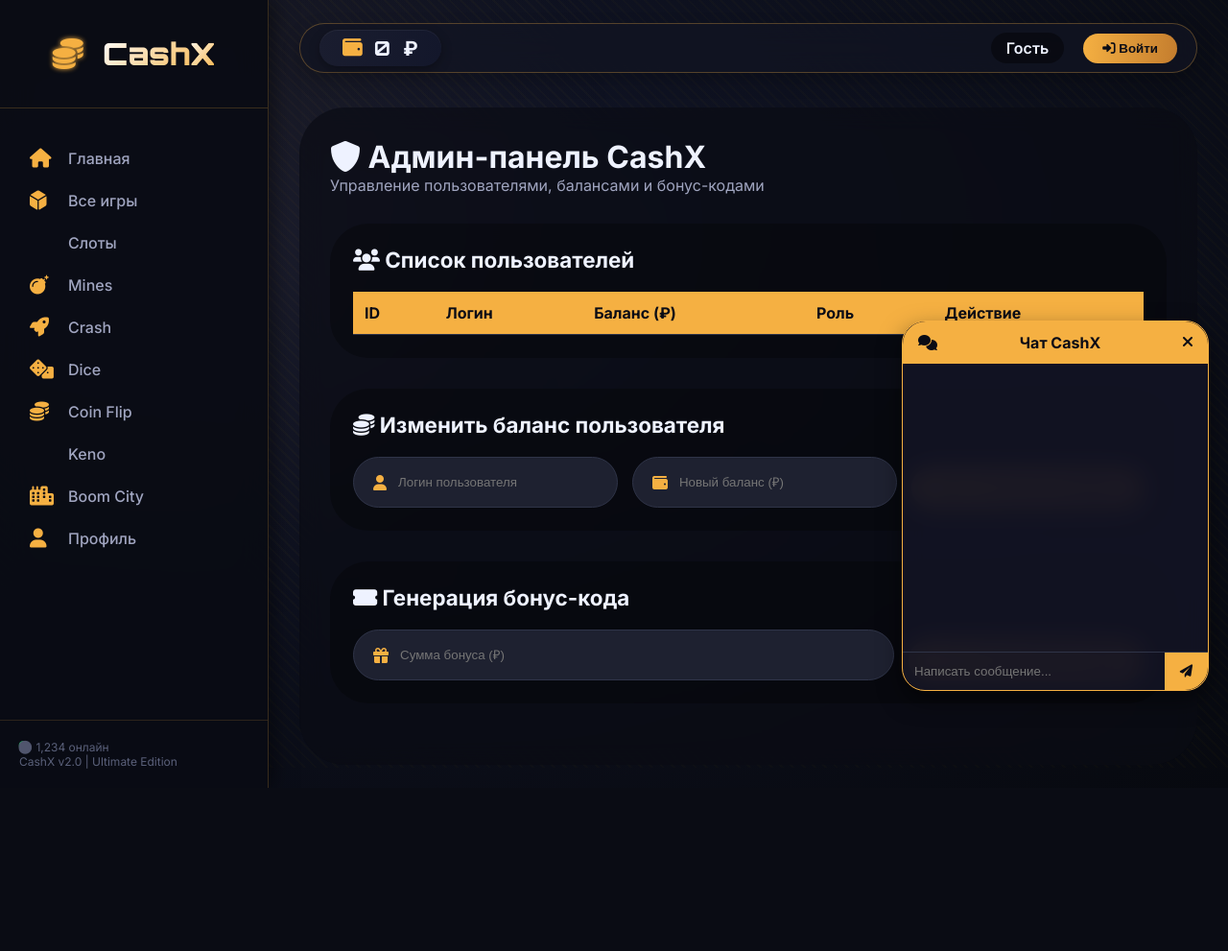
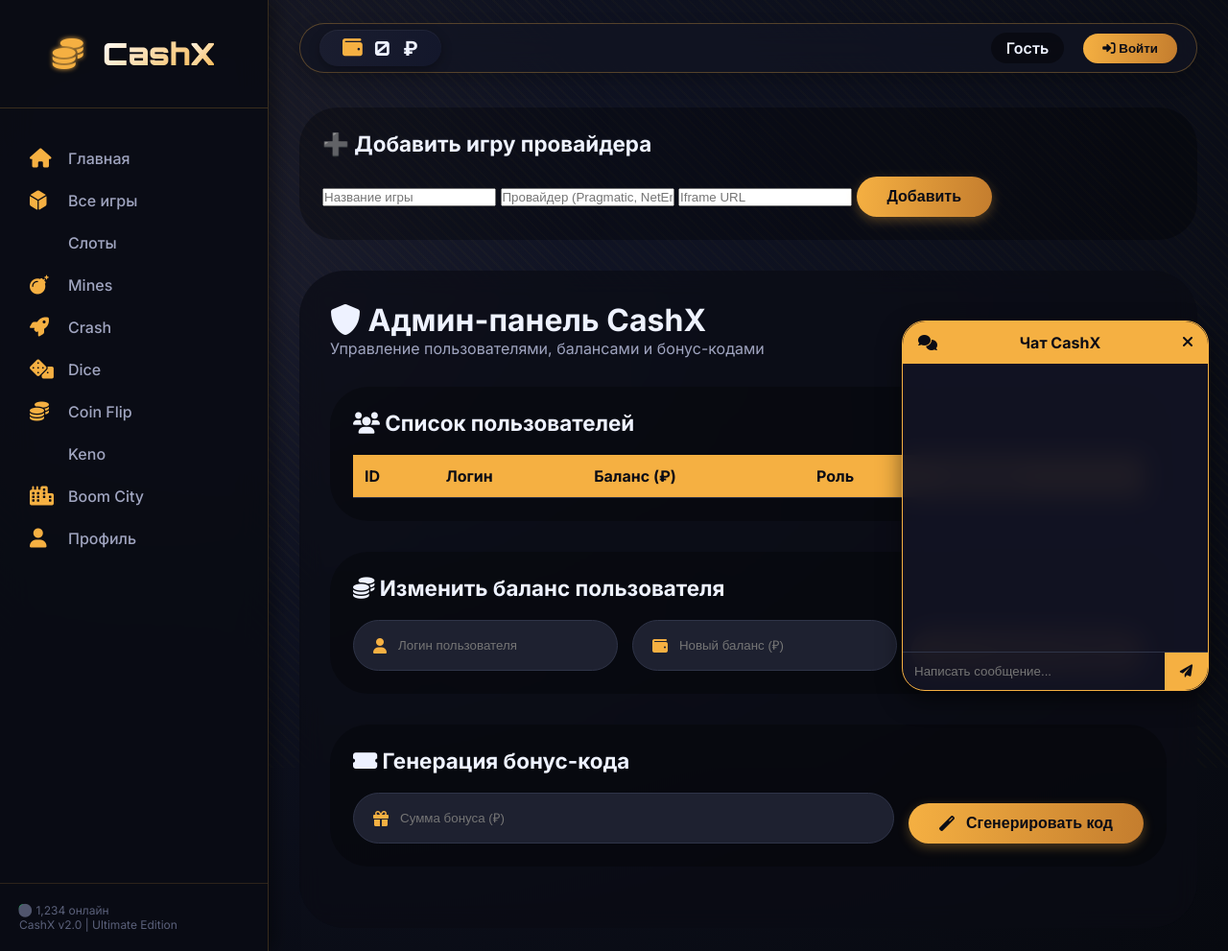
Before and after one commit to hanotsosall/cashx, a Flask app: page /admin in a window 1280 px wide. Shown: the whole page at 96% size. Before the commit the page ends 821 px from the top, so only its background shows below. Run offline with Flask 3, Linux system fonts and the light colour scheme; data that the repository does not hold is empty.

Commit message:
Update admin.html

```diff
--- a/templates/admin.html
+++ b/templates/admin.html
@@ -1,5 +1,14 @@
 {% extends "layout.html" %}
 {% block content %}
+
+<div class="admin-section">
+    <h3>➕ Добавить игру провайдера</h3>
+    <input type="text" id="gameName" placeholder="Название игры">
+    <input type="text" id="gameProvider" placeholder="Провайдер (Pragmatic, NetEnt...)">
+    <input type="text" id="gameIframeUrl" placeholder="Iframe URL">
+    <button id="addGameBtn" class="btn-primary">Добавить</button>
+</div>
+
 <div class="admin-container">
     <h1><i class="fas fa-shield-alt"></i> Админ-панель CashX</h1>
     <p class="admin-desc">Управление пользователями, балансами и бонус-кодами</p>
@@ -102,6 +111,22 @@
     };
 
     loadUsers();
+
+document.getElementById('addGameBtn').onclick = async () => {
+        const name = document.getElementById('gameName').value;
+        const provider = document.getElementById('gameProvider').value;
+        const iframe_url = document.getElementById('gameIframeUrl').value;
+        if(!name || !provider || !iframe_url) return showToast('Заполните все поля', true);
+        const res = await fetch('/api/admin/add_provider_game', {
+            method: 'POST',
+            headers: { 'Content-Type': 'application/json' },
+            body: JSON.stringify({ name, provider, iframe_url })
+        });
+        const data = await res.json();
+        if(data.error) showToast(data.error, true);
+        else showToast('Игра добавлена');
+    };
+
 </script>
 
 <style>
```
